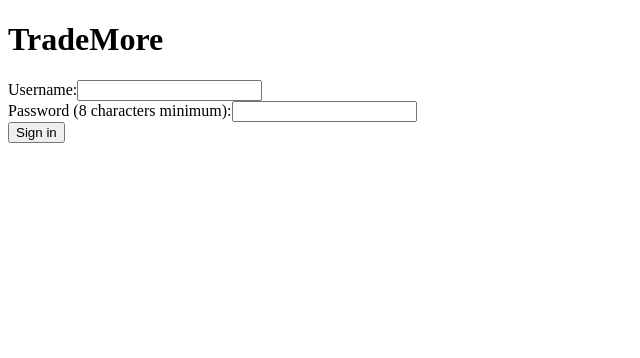
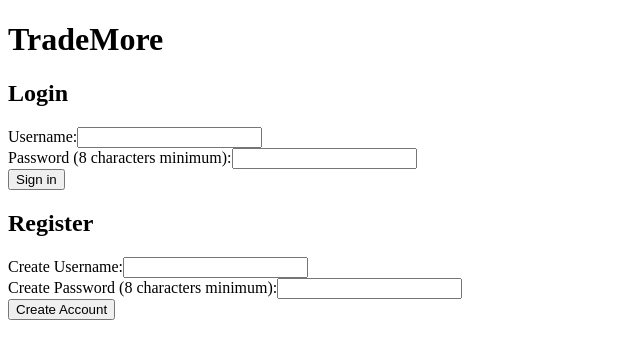
Before and after one commit to Blendwizard/trade-more, a React app: page /login in a window 1280 px wide. Shown: the top 358 px of the page, without its empty margins (0-640 px from the left). Built offline with nearby package versions, Linux system fonts and the light colour scheme.

Commit message:
Created separate comps for login and register

```diff
--- a/src/App.jsx
+++ b/src/App.jsx
@@ -1,23 +1,13 @@
 import React from 'react';
+import Login from './Login.jsx';
+import Register from './Register.jsx';
 
 const App = () => {
   return (
     <>
     <h1>TradeMore</h1>
-    <form method="post">
-      <div>
-        <label htmlFor="username">Username:</label>
-        <input type="text" id="username" name="username" required></input>
-      </div>
-
-      <div>
-        <label htmlFor="pass">Password (8 characters minimum):</label>
-        <input type="password" id="pass" name="password"
-          minLength="8" required autoComplete="off"></input>
-      </div>
-
-      <input type="submit" value="Sign in"></input>
-      </form>
+    <Login></Login>
+    <Register></Register>
     </>
   )
 }
--- /dev/null
+++ b/src/Login.jsx
@@ -0,0 +1,26 @@
+import React from 'react';
+
+const Login = () => {
+
+  return (
+  <>
+  <h2>Login</h2>
+    <form method="post">
+      <div>
+        <label htmlFor="username">Username:</label>
+        <input type="text" id="username" name="username" required></input>
+      </div>
+
+      <div>
+        <label htmlFor="pass">Password (8 characters minimum):</label>
+        <input type="password" id="pass" name="password"
+          minLength="8" required autoComplete="off"></input>
+      </div>
+
+      <input type="submit" value="Sign in"></input>
+      </form>
+    </>
+  )
+}
+
+export default Login;
--- /dev/null
+++ b/src/Register.jsx
@@ -0,0 +1,26 @@
+import React from 'react';
+
+const Register = () => {
+
+  return(
+    <>
+    <h2>Register</h2>
+   <form method="post">
+      <div>
+        <label htmlFor="username">Create Username:</label>
+        <input type="text" id="username" name="username" required></input>
+      </div>
+
+      <div>
+        <label htmlFor="pass">Create Password (8 characters minimum):</label>
+        <input type="password" id="pass" name="password"
+          minLength="8" required autoComplete="off"></input>
+      </div>
+
+      <input type="submit" value="Create Account"></input>
+      </form>
+    </>
+  )
+}
+
+export default Register;
```
